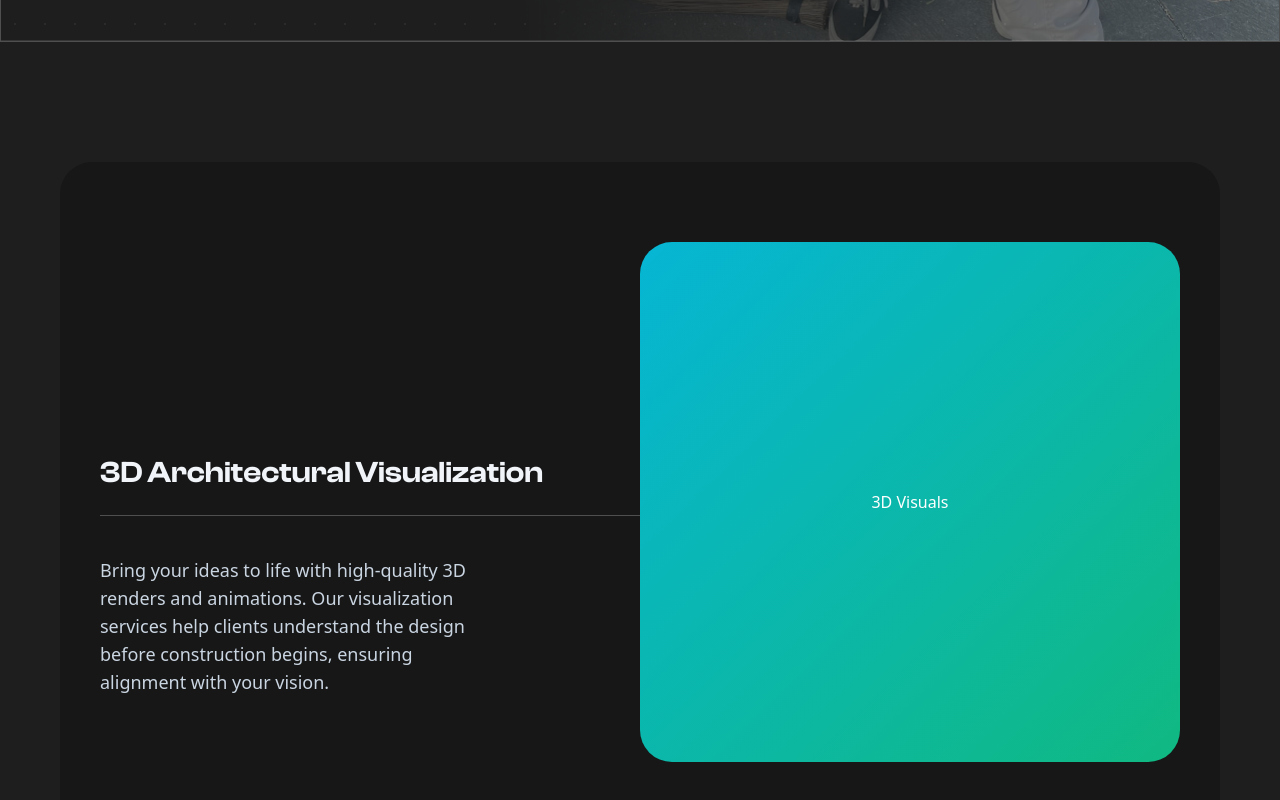
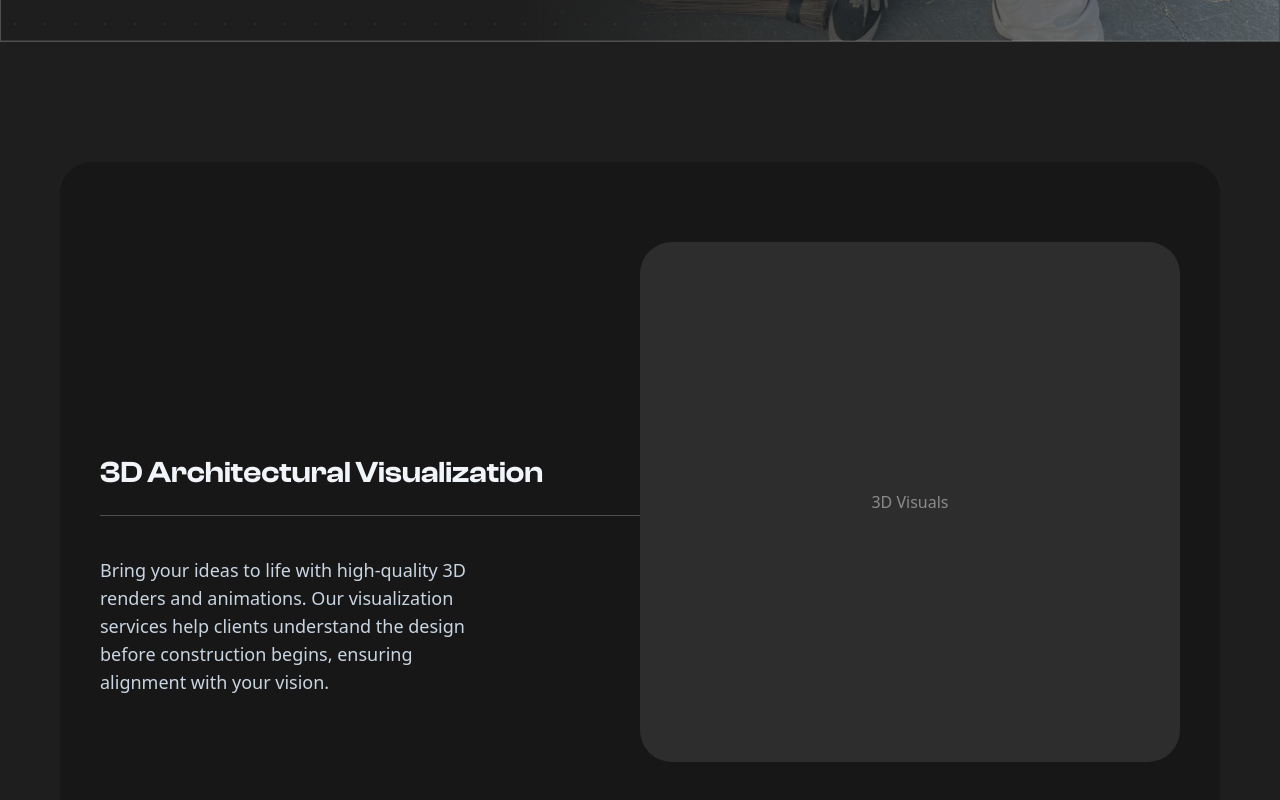
Before and after one commit to rainndev/MNKC-Architecture, a React (Vite) app: page / in a window 1280 px wide. Shown: the part 1782-2582 px from the top of the page. Built offline with nearby package versions, Linux system fonts and the light colour scheme.

Commit message:
fix(StickyScroll): simplify background color management and enhance opacity transition for improved visual effects

```diff
--- a/src/component/StickyScrollReveal.tsx
+++ b/src/component/StickyScrollReveal.tsx
@@ -6,7 +6,7 @@ const content = [
     description:
       "Bring your ideas to life with high-quality 3D renders and animations. Our visualization services help clients understand the design before construction begins, ensuring alignment with your vision.",
     content: (
-      <div className="flex h-full w-full items-center justify-center text-white">
+      <div className="flex h-full w-full items-center justify-center bg-white/20 text-white">
         3D Visuals
       </div>
     ),
@@ -16,7 +16,7 @@ const content = [
     description:
       "We turn your ideas into buildable concepts. From sketches to zoning analysis, our team develops creative and functional designs tailored to your needs and budget.",
     content: (
-      <div className="flex h-full w-full items-center justify-center text-white">
+      <div className="flex h-full w-full items-center justify-center bg-white/20 text-white">
         <img src="/images/about-us-img1.jpg" alt="" />
       </div>
     ),
@@ -26,7 +26,7 @@ const content = [
     description:
       "We refine initial concepts into detailed plans, integrating aesthetics, functionality, and sustainability. Our process ensures smooth transition to construction documentation.",
     content: (
-      <div className="flex h-full w-full items-center justify-center text-white">
+      <div className="flex h-full w-full items-center justify-center bg-white/20 text-white">
         Design Plans
       </div>
     ),
@@ -36,7 +36,7 @@ const content = [
     description:
       "We prepare complete sets of drawings and specifications required for construction, permitting, and bidding. Accuracy and detail ensure smooth execution on-site.",
     content: (
-      <div className="flex h-full w-full items-center justify-center text-white">
+      <div className="flex h-full w-full items-center justify-center bg-white/20 text-white">
         Blueprints
       </div>
     ),
@@ -46,7 +46,7 @@ const content = [
     description:
       "From planning to handover, we manage timelines, budgets, and coordination between contractors and consultants to deliver your project successfully.",
     content: (
-      <div className="flex h-full w-full items-center justify-center text-white">
+      <div className="flex h-full w-full items-center justify-center bg-white/20 text-white">
         Project Oversight
       </div>
     ),
@@ -56,7 +56,7 @@ const content = [
     description:
       "We integrate green building principles and energy-efficient strategies into your project to reduce environmental impact and operating costs.",
     content: (
-      <div className="flex h-full w-full items-center justify-center text-white">
+      <div className="flex h-full w-full items-center justify-center bg-white/20 text-white">
         Eco Design
       </div>
     ),
--- a/src/component/ui/sticky-scroll-reveal.tsx
+++ b/src/component/ui/sticky-scroll-reveal.tsx
@@ -66,24 +66,7 @@ export const StickyScroll = ({
   const backgroundColors = [
     "#171717", // neutral-900
     "#0a0a0a", // black
-    "#171717", // neutral-900
-    "#0a0a0a", // black
-    "#171717", // neutral-900
-    "#0a0a0a", // neutral-900
   ];
-  const linearGradients = [
-    "linear-gradient(to bottom right, #06b6d4, #10b981)", // cyan-500 to emerald-500
-    "linear-gradient(to bottom right, #ec4899, #6366f1)", // pink-500 to indigo-500
-    "linear-gradient(to bottom right, #f97316, #eab308)", // orange-500 to yellow-500
-  ];
-
-  const [backgroundGradient, setBackgroundGradient] = useState(
-    linearGradients[0],
-  );
-
-  useEffect(() => {
-    setBackgroundGradient(linearGradients[activeCard % linearGradients.length]);
-  }, [activeCard]);
 
   return (
     <AnimatePresence>
@@ -154,16 +137,26 @@ export const StickyScroll = ({
 
           {/* image content */}
 
-          <div className="sticky top-0 hidden h-full w-[50%] flex-col justify-center lg:flex">
-            <div
-              style={{ background: backgroundGradient }}
+          <div className="sticky top-0 hidden h-full w-[50%] flex-col justify-center opacity-50 lg:flex">
+            <motion.div
+              key={activeCard}
+              initial={{
+                opacity: 0,
+              }}
+              animate={{
+                opacity: 1,
+              }}
+              exit={{
+                opacity: 0,
+              }}
+              transition={{ duration: 0.5, delay: 0.2, ease: "easeInOut" }}
               className={cn(
-                "top-10 hidden h-full overflow-hidden rounded-4xl bg-white lg:block",
+                "top-10 hidden h-full overflow-hidden rounded-4xl lg:block",
                 contentClassName,
               )}
             >
               {content[activeCard].content ?? null}
-            </div>
+            </motion.div>
           </div>
         </div>
       </motion.div>
```
